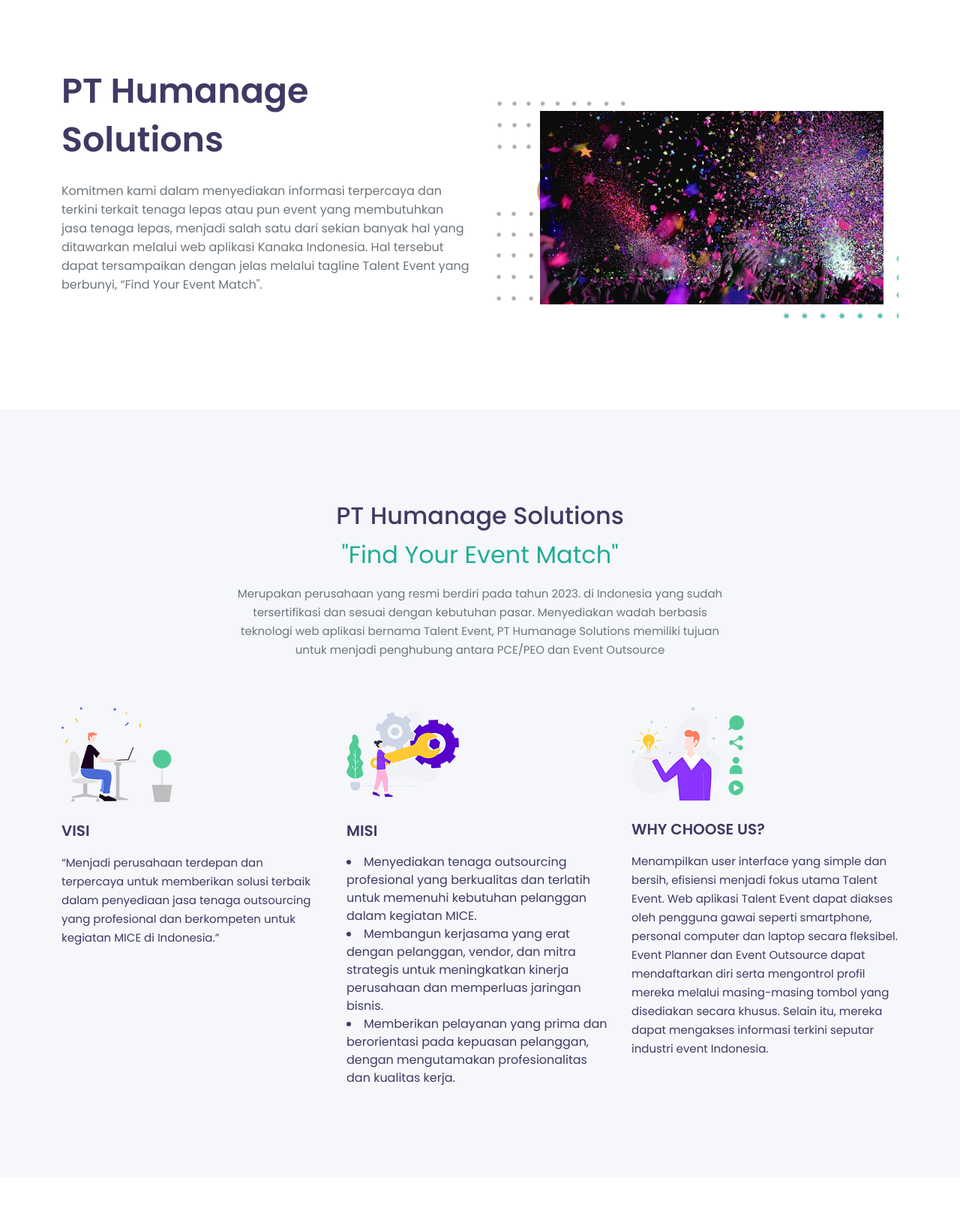
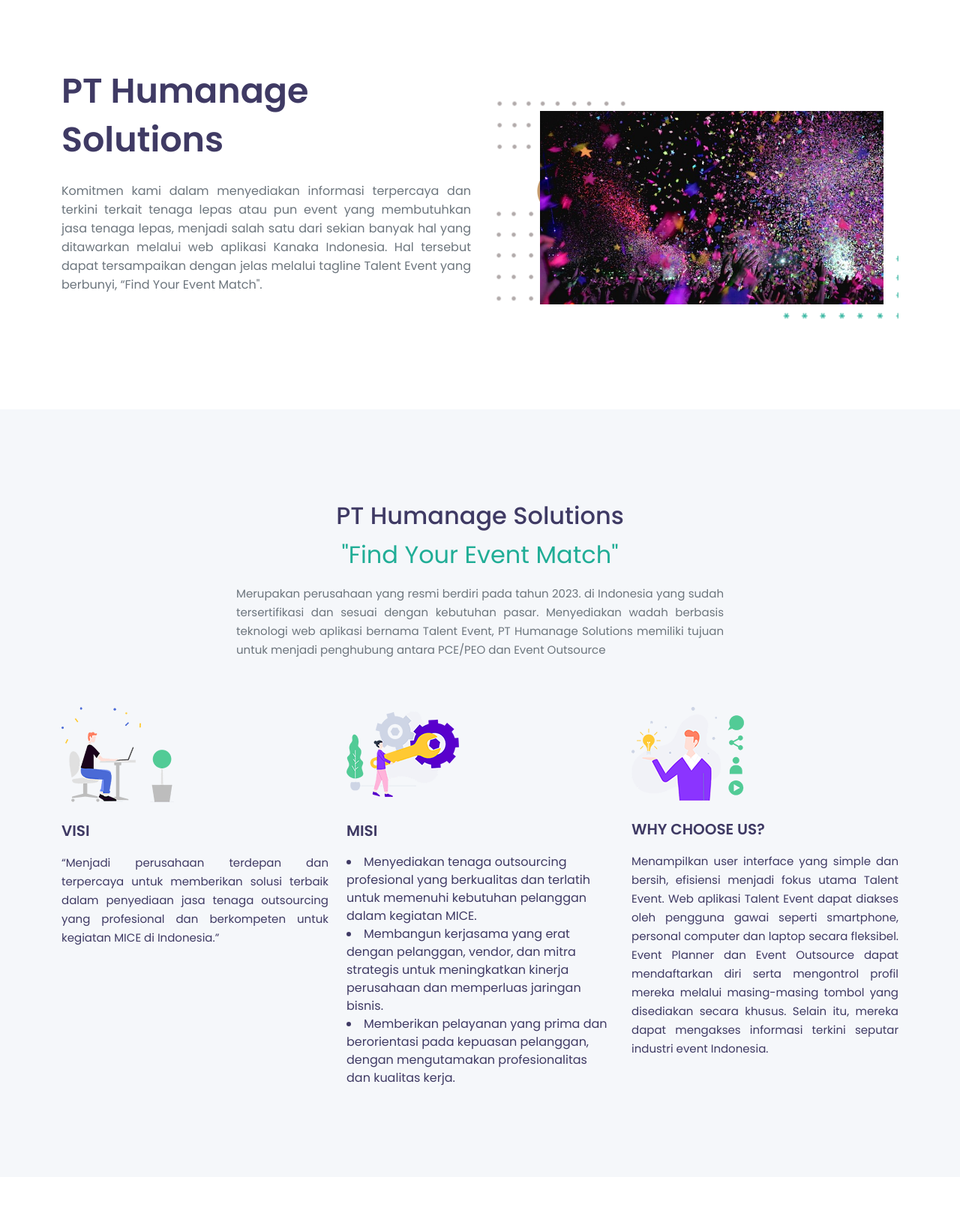
Before and after one commit to AmandaYora/event, a CodeIgniter 4 app: the page made by app/Views/LandingPage/index.php in a window 1280 px wide. Shown: the part 40-1670 px from the top of the page at 75% size. Run offline with PHP 8.4 and a stand-in for CodeIgniter, Linux system fonts and the light colour scheme; the template is opened without the code that fills it, so the values that code supplies are empty; some libraries are stand-ins or nearby versions.

Commit message:
perubahan wording

```diff
--- a/app/Views/LandingPage/index.php
+++ b/app/Views/LandingPage/index.php
@@ -184,7 +184,12 @@
                             <img src="<?= base_url('assets/landingpage/images/service/img-1.png'); ?>" alt="img-fluid">
                         </div>
                         <h5 class="fw-bold mt-4 mb-3">VISI</h5>
-                        <p class="text-justify">“Menjadi perusahaan terdepan dan terpercaya untuk memberikan solusi terbaik
+                        <style>
+                            p {
+                                text-align: justify;
+                            }
+                        </style>
+                        <p>“Menjadi perusahaan terdepan dan terpercaya untuk memberikan solusi terbaik
                             dalam penyediaan jasa tenaga outsourcing yang profesional dan berkompeten untuk kegiatan
                             MICE di Indonesia.”</p>
                         <!-- <div class="button-link mt-2">
@@ -496,7 +501,7 @@
 
 
     <!-- start blog -->
-    <section class="section bg-light"  style="padding-top:0px;" id="blog">
+    <section class="section bg-light" style="padding-top:0px;" id="blog">
         <!-- start cta -->
         <section class="cta section" id="cta-ani">
             <div class="cta-image position-relative">
@@ -712,8 +717,8 @@
                 <div class="col-lg-6 text-center"> <!-- Menambahkan kelas text-center di sini -->
                     <div class="address-content fw-bold">
                         <h5 class="text-black">Address</h5>
-                <p class="mt-5 f-14">River Way behind Salt Lake City, UT 8402</p>
-                <p class="mt-3 f-14">+(62)021-3456789 (10am - 6pm, Monday - Saturday)</p>
+                        <h4 class="mt-5 f-14">River Way behind Salt Lake City, UT 8402</h4>
+                        <h4 class="mt-3 f-14">+(62)021-3456789 (10am - 6pm, Monday - Saturday)</h4>
                         <a href="" class="f-14">info@talentevent.com</a>
                     </div>
                 </div>
```
Lines whose indentation alone changed are shown as unchanged.
